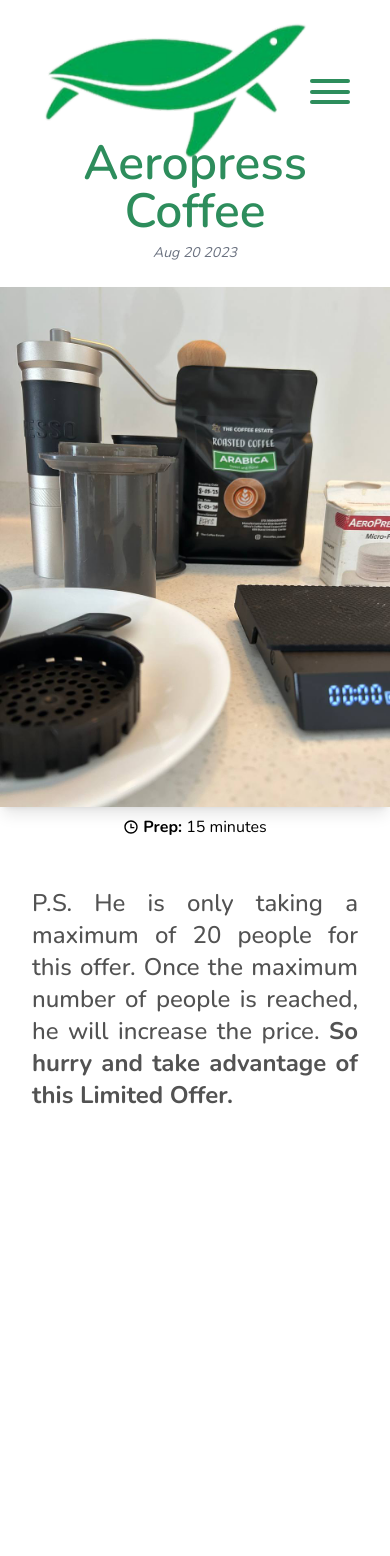
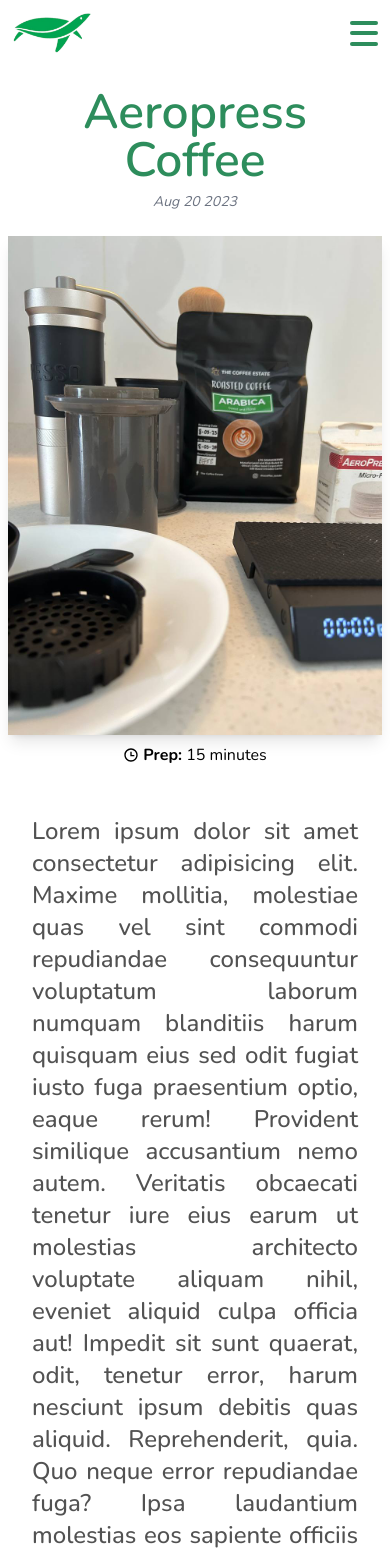
Before and after one commit to Exx-hub/slow-living-w-dave2023, a Next.js app: page /recipes/aeropress-coffee in a window 390 px wide. Shown: the top 1556 px of the page. Before the commit the page ends 1191 px from the top, so only its background shows below. Built offline with nearby package versions, Linux system fonts and the light colour scheme.

Commit message:
fix responsiveness issue w media query breakpoints

```diff
--- a/src/app/about/page.tsx
+++ b/src/app/about/page.tsx
@@ -3,10 +3,10 @@ import { FaTools, FaExclamation } from "react-icons/fa";
 function About() {
   return (
     <article className="h-screen max-w-3xl lg:max-w-4xl mx-auto flex items-center justify-center">
-      <div className="flex items-center justify-center text-2xl text-[#005c29] ">
+      <div className="flex items-center justify-center text-lg md:text-2xl text-[#005c29] ">
         <FaExclamation />
         <FaExclamation />
-        <h2 className="font-semibold mx-3">ABOUT PAGE UNDER CONSTRUCTION</h2>
+        <h2 className="font-semibold mx-1 md:mx-3">ABOUT PAGE UNDER CONSTRUCTION</h2>
         <FaTools />
       </div>
     </article>
--- a/src/app/globals.css
+++ b/src/app/globals.css
@@ -8,7 +8,7 @@ a {
 }
 
 .grid-container {
-  @apply grid auto-rows-auto grid-cols-[repeat(12,1fr)];
+  @apply flex flex-col md:grid md:auto-rows-auto md:grid-cols-[repeat(12,1fr)];
 }
 
 .figure {
@@ -24,7 +24,7 @@ a {
 }
 
 .burger {
-  @apply relative w-10 h-[25px] cursor-[url(/default.png)_4_4,pointer] block bg-transparent;
+  @apply relative w-7 md:w-10 h-[25px] cursor-[url(/default.png)_4_4,pointer] block bg-transparent;
 }
 
 .burger input {
@@ -61,7 +61,7 @@ a {
 }
 
 .navMenu {
-  @apply absolute shadow-lg bg-logo bg-cover bg-center top-9 right-[85px] h-auto w-[177px] z-[99] transition-all duration-200 ease-in;
+  @apply absolute shadow-lg bg-logo bg-cover bg-center top-9 right-[45px] md:right-[85px] h-auto w-[177px] z-[99] transition-all duration-200 ease-in;
 }
 
 /* BLOG CONTENT css  */
--- a/src/app/recipes/[slug]/page.tsx
+++ b/src/app/recipes/[slug]/page.tsx
@@ -70,13 +70,13 @@ async function RecipeDetail(context: IContext) {
   };
 
   return (
-    <article className="h-screen max-w-4xl mx-auto pt-[131px] mb-8 recipeDetail">
+    <article className="h-screen max-w-4xl mx-auto pt-[80px] md:pt-[131px] mb-8 recipeDetail">
       <section className="text-center mb-4 p-2">
         <h1 className="text-5xl text-[#2d8d5c] font-semibold mb-2">{title}</h1>
         <p className="text-gray-500 italic text-sm">{readableDate}</p>
       </section>
 
-      <section className="mb-10">
+      <section className="mb-10 px-2">
         <Image src={imagePath} alt="" width={450} height={350} className="mx-auto shadow-lg" />
         <div className="flex items-center justify-center mt-2 text-base space-x-3">
           <div className="flex items-center space-x-1">
--- a/src/app/recipes/page.tsx
+++ b/src/app/recipes/page.tsx
@@ -5,7 +5,7 @@ async function RecipesPage() {
   const blogs = getAllBlogs();
 
   return (
-    <article className="h-screen max-w-5xl mx-auto pt-[131px]">
+    <article className="h-screen max-w-5xl mx-auto pt-[80px] md:pt-[131px]">
       <Recipes blogs={blogs} />
     </article>
   );
--- a/src/app/reels/page.tsx
+++ b/src/app/reels/page.tsx
@@ -2,7 +2,7 @@ import Reels from "@/components/Reels";
 
 function ReelsPage() {
   return (
-    <article className="max-w-3xl lg:max-w-4xl mx-auto pt-[131px]">
+    <article className="max-w-3xl lg:max-w-4xl mx-auto pt-[80px] md:pt-[131px]">
       <Reels />
     </article>
   );
--- a/src/components/GridBG.tsx
+++ b/src/components/GridBG.tsx
@@ -42,7 +42,7 @@ function GridBG() {
         <Image src="/grid-images/aeropress.jpg" alt="" width={500} height={300} />
       </figure>
 
-      <aside className="col-[5/span_4] row-[3] text-center text-2xl font-thin">
+      <aside className="col-[5/span_4] row-[3] text-center text-xl md:text-2xl font-thin">
         <p>
           {`
         Slow living [sləʊ ˈlɪvɪŋ] (noun) is a lifestyle that focuses on a slower, calmer, more thoughtful approach to all
@@ -68,7 +68,7 @@ function GridBG() {
       </figure>
 
       {/* then another definition  */}
-      <aside className="col-[5/span_4] row-[6] text-center text-2xl font-thin  mt-[100px]">
+      <aside className="col-[5/span_4] row-[6] text-center text-xl md:text-2xl font-thin  mt-[100px]">
         <blockquote>
           &quot;Learn to give yourself time for exercising, eating good food, playing games,
           breathing fresh air... truly living and enjoying life.&quot;
--- a/src/components/Navbar.tsx
+++ b/src/components/Navbar.tsx
@@ -35,9 +35,9 @@ function Navbar() {
     <header className="relative">
       <div
         style={navbarStyle}
-        className="w-full fixed top-0 py-5 px-10 bg-transparent z-50 flex justify-between items-center transition-all duration-[0.5s] ease-[ease-in-out] delay-[0s];"
+        className="w-full fixed top-0 py-3 md:py-5 px-3 md:px-10 bg-transparent z-50 flex justify-between items-center transition-all duration-[0.5s] ease-[ease-in-out] delay-[0s];"
       >
-        <Link href="/">
+        <Link href="/" className="w-[80px] md:w-auto">
           <Image src="/dave-logo.png" alt="" width={80} height={40} style={{ width: "auto" }} />
         </Link>
         <Burger menuOpen={menuOpen} setMenuOpen={setMenuOpen} />
--- a/src/components/RecipeCard.tsx
+++ b/src/components/RecipeCard.tsx
@@ -18,7 +18,7 @@ function RecipeCard({ blog }: { blog: Blog }) {
   return (
     <figure className={`mb-2 mt-2 ${menuOpen && "blurred"}`}>
       <Link href={`/recipes/${slug}`}>
-        <div className="w-[400px] overflow-hidden h-[266px] rounded-lg shadow-lg">
+        <div className="w-[320px] h-[200px] md:w-[400px] overflow-hidden md:h-[266px] rounded-lg shadow-lg">
           <Image
             src={imagePath}
             width={400}
--- a/src/components/RecipesBtn.tsx
+++ b/src/components/RecipesBtn.tsx
@@ -6,7 +6,7 @@ function RecipesBtn() {
     <section className="h-[50vh] flex items-center justify-center my-[200px]">
       <Link
         href="/recipes"
-        className="border border-black py-5 px-10 min-w-[500px] text-center text-2xl font-thin hover:font-bold transition-all duration-200"
+        className="border border-black py-5 px-10 text-xl md:min-w-[500px] text-center md:text-2xl font-thin hover:font-bold transition-all duration-200"
       >
         VIEW RECIPES
       </Link>
--- a/src/components/Title.tsx
+++ b/src/components/Title.tsx
@@ -2,8 +2,8 @@ import React from "react";
 
 function Title() {
   return (
-    <div className="fixed  -translate-x-2/4 -translate-y-2/4 left-2/4 top-2/4 w-full text-center z-[98]">
-      <h1 className="text-5xl font-semibold tracking-widest text-[#005c29]">
+    <div className="fixed -translate-x-2/4 -translate-y-2/4 left-2/4 top-2/4 w-full text-center z-[98]">
+      <h1 className="text-2xl md:text-5xl font-semibold tracking-widest text-[#005c29]">
         SLOW LIVING WITH DAVE
       </h1>
     </div>
--- a/src/content/aeropress-coffee.md
+++ b/src/content/aeropress-coffee.md
@@ -8,7 +8,24 @@ cooked: false
 id: 2
 ---
 
-P.S. He is only taking a maximum of 20 people
-for this offer. Once the maximum number of people is reached,
-he will increase the price. **So hurry and take advantage of this
-Limited Offer.**
+Lorem ipsum dolor sit amet consectetur adipisicing elit. Maxime mollitia,
+molestiae quas vel sint commodi repudiandae consequuntur voluptatum laborum
+numquam blanditiis harum quisquam eius sed odit fugiat iusto fuga praesentium
+optio, eaque rerum! Provident similique accusantium nemo autem. Veritatis
+obcaecati tenetur iure eius earum ut molestias architecto voluptate aliquam
+nihil, eveniet aliquid culpa officia aut! Impedit sit sunt quaerat, odit,
+tenetur error, harum nesciunt ipsum debitis quas aliquid. Reprehenderit,
+quia. Quo neque error repudiandae fuga? Ipsa laudantium molestias eos
+sapiente officiis modi at sunt excepturi expedita sint? Sed quibusdam
+recusandae alias error harum maxime adipisci amet laborum. Perspiciatis
+minima nesciunt dolorem! Officiis iure rerum voluptates a cumque velit
+quibusdam sed amet tempora. Sit laborum ab, eius fugit doloribus tenetur
+fugiat, temporibus enim commodi iusto libero magni deleniti quod quam
+consequuntur! Commodi minima excepturi repudiandae velit hic maxime
+doloremque. Quaerat provident commodi consectetur veniam similique ad
+earum omnis ipsum saepe, voluptas, hic voluptates pariatur est explicabo
+fugiat, dolorum eligendi quam cupiditate excepturi mollitia maiores labore
+suscipit quas? Nulla, placeat. Voluptatem quaerat non architecto ab laudantium
+modi minima sunt esse temporibus sint culpa, recusandae aliquam numquam
+totam ratione voluptas quod exercitationem fuga. Possimus quis earum veniam
+quasi aliquam eligendi, placeat qui corporis!
```
